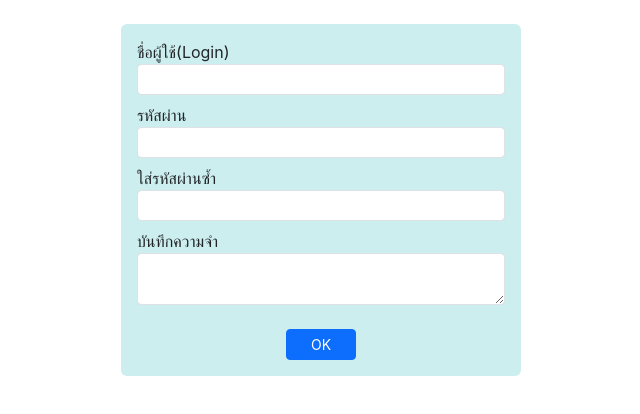
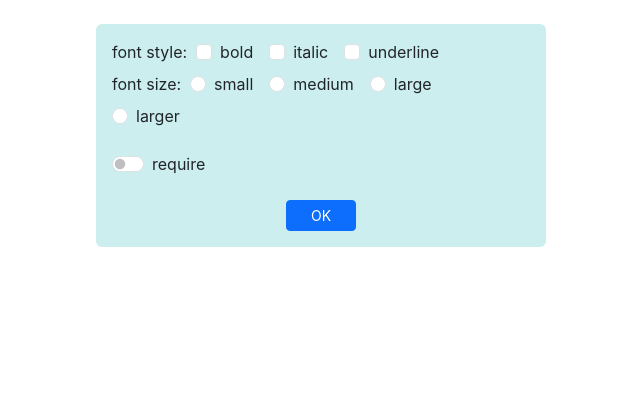
Before and after one commit to ThanawatBundasak/app1, a React (Create React App) app: page / in a window 1280 px wide. Shown: the top 414 px of the page, without its empty margins (319-959 px from the left). Built offline with nearby package versions, Linux system fonts and the light colour scheme; the HTML template or start-up script is replaced by a standard one.

Commit message:
form-check
form-check.js

```diff
--- a/src/App.js
+++ b/src/App.js
@@ -1,8 +1,8 @@
 import React from 'react';
-import FormText from './form-text';
+import FormCheck from './form-check';
 
 export default function App() {
   return(
-    [<FormText/>]
+    [<FormCheck/>]
   )
 }
--- /dev/null
+++ b/src/form-check.js
@@ -0,0 +1,83 @@
+import React, { useRef } from "react";
+
+export default function FormCheck(){
+    const switchReq = React.useRef()
+    const style = ['bold', 'italic', 'underline']
+    const size = ['small', 'medium', 'large', 'larger']
+    let checkedStyles = []
+    let checkedSize = ""
+
+    const onChangeCheck = (event) => {
+        let checked = event.target.checked
+        let value = event.target.value
+        let idx = checkedStyles.indexOf(value)
+        if(checked && idx === -1){
+            checkedStyles.push(value)
+        }else{
+            checkedStyles.splice(idx,1)
+        }
+    }
+
+    const onChangeRadio = (event) => {
+        checkedSize = event.target.value
+    }
+
+    const onClickButton = () => {
+        if(switchReq.current.checked){
+            if(checkedStyles.length === 0){
+                alert('Please select style')
+                return
+            }else if (checkedSize === " "){
+                alert('select size')
+                return
+            }
+        }
+        let msg = 'selected style(s):' + checkedStyles.join(',')
+        msg += '\nselected size:' + checkedSize
+        alert(msg)
+    }
+
+    return(
+        <div className="mt-4 mx-auto p-3 rounded"
+        style={{width:'450px', background:'#cee'}}>
+            <form>
+                <span>font style:</span>&nbsp;&nbsp;
+                {
+                    style.map((st,i) =>{
+                        return (
+                            <div className="form-check form-check-inline mb-2">
+                                <input type="checkbox" id={'check'+i} value={st}
+                                className="form-check-input" onChange={onChangeCheck}/>
+                                <label htmlFor={'check'+i} className="form-check-label">{st}</label>
+                            </div>
+                        )
+                    })
+                }
+                <br/>
+                <span>font size:</span>&nbsp;&nbsp;
+                {
+                    size.map((sz,i) =>{
+                        return (
+                            <div className="form-check form-check-inline mb-2">
+                                <input type="radio" id={'radio'+i} name="fontSize" value={sz}
+                                className="form-check-input" onChange={onChangeRadio}/>
+                                <label htmlFor={'radio'+i} className="form-check-label">{sz}</label>
+                            </div>
+                        )
+                    })
+                }
+                <div className="form-check form-switch mt-3">
+                    <input type="checkbox" id="sw" value="require"
+                    className="form-check-input" ref={switchReq}/>
+                    <label htmlFor="sw" className="form-check-label">require</label>
+                </div>
+
+                <div className="text-center mt-4">
+                    <button type="button" className="btn btn-sm px-4 btn-primary" onClick={onClickButton}>
+                        OK
+                    </button>
+                </div>
+            </form>
+        </div>
+    )
+}
```
